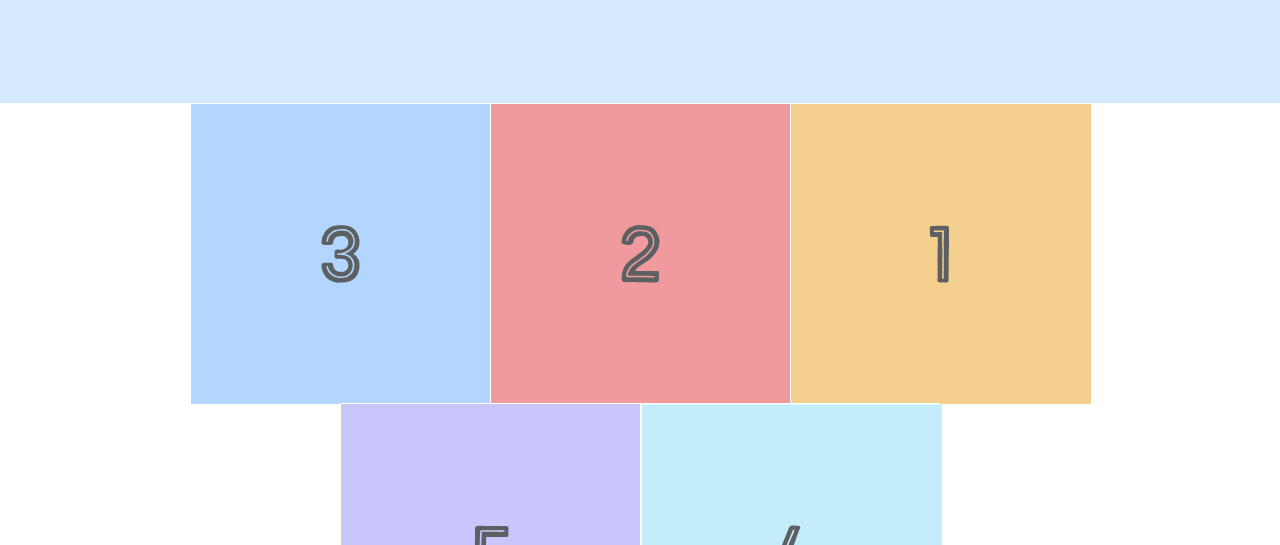
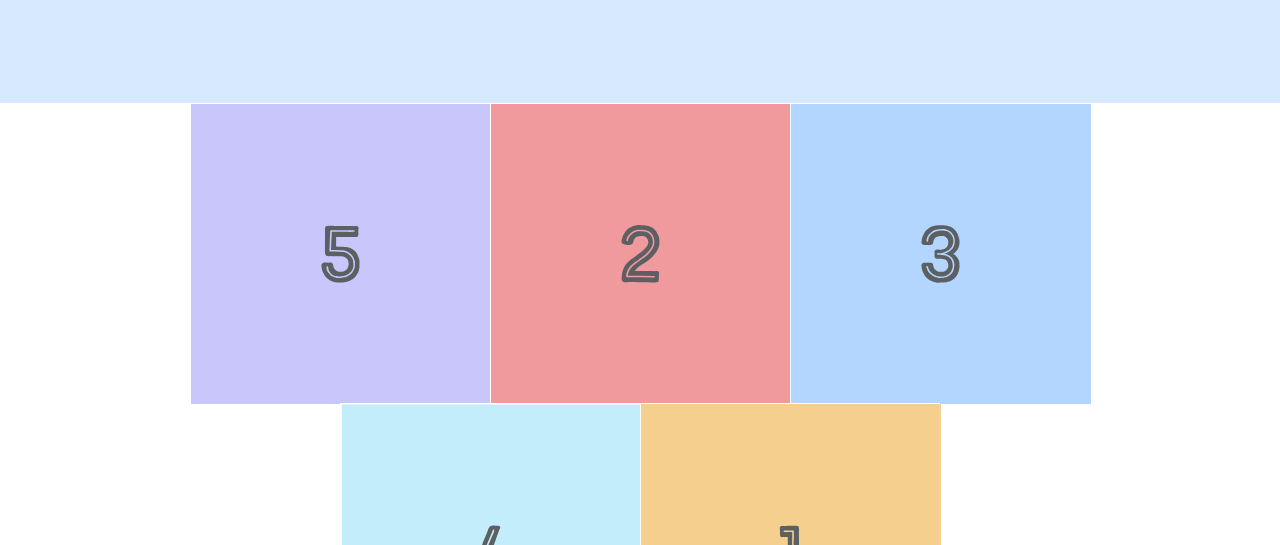
Before and after one commit to Moldedpeanuts/css-exercises, a plain HTML site: page flexbox01/index.html in a window 1280 px wide. Shown: the part 255-800 px from the top of the page. Drawn offline with Linux system fonts and the light colour scheme.

Commit message:
Fix: change order of first and last item

```diff
--- a/flexbox01/styles.css
+++ b/flexbox01/styles.css
@@ -56,7 +56,7 @@
     justify-content: center;
     align-items: center;
     flex-wrap: wrap;
-    flex-direction: row-reverse;
+    flex-direction: row;
 }
 
 .photo-grid-item {
@@ -64,3 +64,11 @@
     width: 300px;
     height: 300px;
 }
+
+.first-item {
+    order: 1;
+}
+
+.last-item {
+    order: -1;
+}
```
